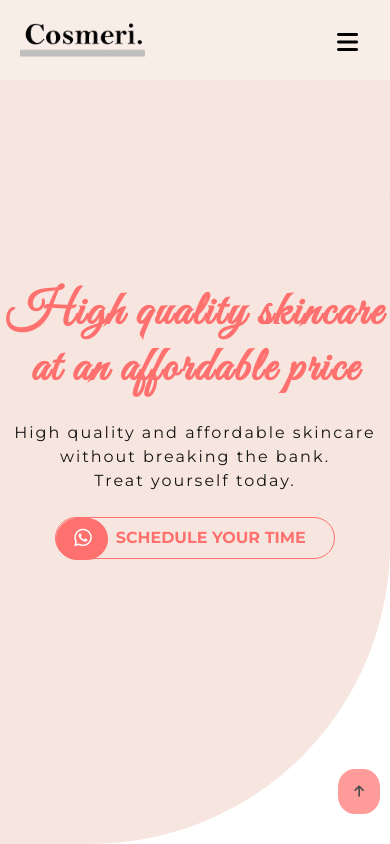
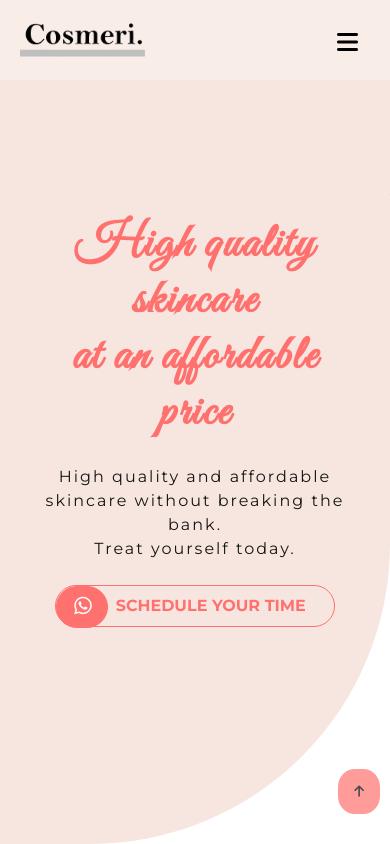
Before and after one commit to webify-io/spa-webiste, a plain HTML site: page index.html in a window 390 px wide. Shown: the top 844 px of the page. Drawn offline with Linux system fonts and the light colour scheme.

Commit message:
Update style.css
.home-content  padding added:
@media (max-width: 560px)

```diff
--- a/style.css
+++ b/style.css
@@ -887,6 +887,9 @@ body {
 	.logo img {
 		width: 8rem;
 	}
+	.home .home-content {
+		padding: 0 2rem;
+	}
 	.services-content-description {
 		grid-template-columns: unset;
 	}
```
